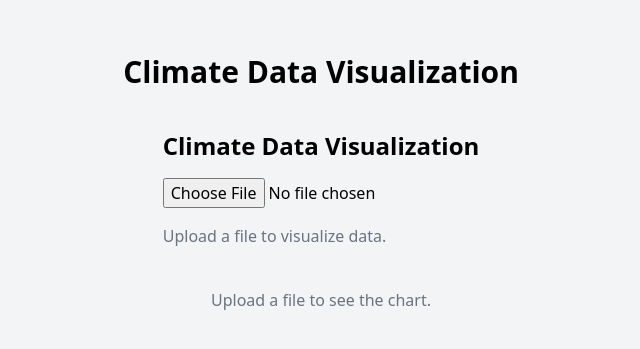
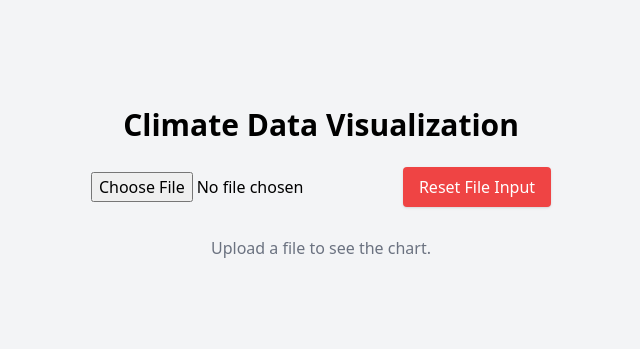
Before and after one commit to nektgr/climate-data-frontend, a React (Create React App) app: page / in a window 1280 px wide. Shown: the part 217-566 px from the top of the page, without its empty margins (319-959 px from the left). Built offline with nearby package versions, Linux system fonts and the light colour scheme; what chartjs-plugin-zoom would draw is missing.

Commit message:
Added reset logic/finilized toggle between month year and +/-σ

```diff
--- a/package.json
+++ b/package.json
@@ -10,6 +10,7 @@
     "chart.js": "^4.4.7",
     "chartjs-plugin-zoom": "^2.2.0",
     "cra-template": "1.2.0",
+    "papaparse": "^5.4.1",
     "react": "^18.3.1",
     "react-chartjs-2": "^5.2.0",
     "react-dom": "^18.3.1",
--- a/src/App.jsx
+++ b/src/App.jsx
@@ -4,14 +4,54 @@ import PlotChart from "./components/PlotChart";
 
 const App = () => {
   const [chartData, setChartData] = useState(null);
+  const [error, setError] = useState(null);
+  const [isYearly, setIsYearly] = useState(true);
+
+  const toggleView = () => {
+    setIsYearly((prev) => !prev);
+  };
+
+  const resetApp = () => {
+    setChartData(null);
+    setError(null);
+    setIsYearly(true); // Reset to default view
+  };
 
   return (
     <div className="min-h-screen bg-gray-100 flex flex-col items-center justify-center p-4">
       <h1 className="text-3xl font-bold mb-6">Climate Data Visualization</h1>
-      <FileUpload setChartData={setChartData} />
+      {error && (
+        <div
+          style={{
+            backgroundColor: "#f8d7da",
+            color: "#721c24",
+            padding: "10px",
+            border: "1px solid #f5c6cb",
+            borderRadius: "5px",
+            marginBottom: "20px",
+          }}
+        >
+          {error}
+        </div>
+      )}
+      <FileUpload setChartData={setChartData} setError={setError} />
       {chartData ? (
-        <div className="mt-6 w-full max-w-4xl">
-          <PlotChart data={chartData} />
+        <div className="mt-6 w-full max-w-6xl">
+          <div className="mb-4 flex justify-between items-center">
+            <button
+              onClick={toggleView}
+              className="px-4 py-2 bg-blue-500 text-white rounded shadow hover:bg-blue-600 transition"
+            >
+              {isYearly ? "Switch to Monthly View" : "Switch to Yearly View"}
+            </button>
+            <button
+              onClick={resetApp}
+              className="px-4 py-2 bg-red-500 text-white rounded shadow hover:bg-red-600 transition"
+            >
+              Reset
+            </button>
+          </div>
+          <PlotChart data={chartData} isYearly={isYearly} />
         </div>
       ) : (
         <p className="text-gray-500 mt-6">Upload a file to see the chart.</p>
--- a/src/components/FileUpload.jsx
+++ b/src/components/FileUpload.jsx
@@ -1,76 +1,100 @@
-import React, { useState } from "react";
-import axios from "axios";
-import PlotChart from "./PlotChart";
+import React, { useRef } from "react";
+import Papa from "papaparse";
 
-const App = () => {
-  const [chartData, setChartData] = useState(null);
-  const [errorMessage, setErrorMessage] = useState("");
+const FileUpload = ({ setChartData, setError }) => {
+  const fileInputRef = useRef(null);
 
-  const handleFileUpload = async (event) => {
-    setErrorMessage(""); // Clear previous errors
+  const handleFileUpload = (event) => {
     const file = event.target.files[0];
-
-    if (!file) {
-      setErrorMessage("Please select a file.");
+    if (!file || file.type !== "text/csv") {
+      setError("Invalid file type. Please upload a valid CSV file.");
       return;
     }
 
-    const formData = new FormData();
-    formData.append("file", file);
+    setChartData(null); // Clear existing chart data
+    setError(null); // Clear existing errors
 
-    try {
-      // Upload file to backend
-      const uploadResponse = await axios.post(
-        "http://127.0.0.1:8000/api/upload/",
-        formData,
-        {
-          headers: { "Content-Type": "multipart/form-data" },
+    Papa.parse(file, {
+      header: true,
+      skipEmptyLines: true,
+      complete: (results) => {
+        console.log("Parsed Results:", results);
+
+        const normalizeHeader = (header) => header.trim().toLowerCase();
+        const headers = results.meta.fields.map(normalizeHeader);
+        const requiredHeaders = ["year", "jan", "feb", "mar", "apr", "may", "jun", "jul", "aug", "sep", "oct", "nov", "dec"];
+
+        // Check for missing headers
+        const missingHeaders = requiredHeaders.filter((header) => !headers.includes(header));
+        if (missingHeaders.length > 0) {
+          setError(`Missing required columns: ${missingHeaders.join(", ")}.`);
+          return;
         }
-      );
 
-      // Extract only the file name from the response
-      const fileName = uploadResponse.data.file_path.split("/").pop();
+        const labels = [];
+        const values = [];
+        let skippedRows = 0;
 
-      // Process file
-      const processResponse = await axios.get(
-        `http://127.0.0.1:8000/api/process/?file_name=${fileName}`
-      );
+        // Process each row of data
+        results.data.forEach((row) => {
+          const year = row["Year"]?.trim() || row["year"]?.trim();
+          if (!year || isNaN(year)) {
+            skippedRows++;
+            return; // Skip rows with invalid year
+          }
 
-      // Set chart data
-      const { years, yearly_averages } = processResponse.data;
-      setChartData({
-        labels: years,
-        values: yearly_averages,
+          requiredHeaders.slice(1).forEach((month, index) => {
+            const value = parseFloat(row[month]?.trim() || row[month.charAt(0).toUpperCase() + month.slice(1)]?.trim());
+            if (!isNaN(value)) {
+              labels.push(`${year}-${String(index + 1).padStart(2, "0")}`);
+              values.push(value);
+            }
           });
-    } catch (error) {
-      setErrorMessage("An error occurred. Please try again.");
-      console.error("Error:", error);
+        });
+
+        if (!labels.length || !values.length) {
+          setError("No valid data found in the CSV file. Ensure all months have numeric values and 'Year' is properly formatted.");
+          return;
+        }
+
+        if (skippedRows > 0) {
+          setError(`${skippedRows} rows were skipped due to invalid data.`);
+        } else {
+          setError(null); // Clear any previous errors
+        }
+
+        setChartData({ labels, values });
+      },
+      error: (err) => {
+        console.error("Error reading file:", err);
+        setError("Error reading the file. Please try again.");
+      },
+    });
+  };
+
+  const handleReset = () => {
+    if (fileInputRef.current) {
+      fileInputRef.current.value = ""; // Clear the file input value
     }
   };
 
   return (
-    <div className="p-4">
-      <h1 className="text-2xl font-bold mb-4">Climate Data Visualization</h1>
-
-      {/* File Upload Section */}
-      <div className="mb-4">
+    <div>
       <input
+        ref={fileInputRef}
         type="file"
         accept=".csv"
         onChange={handleFileUpload}
-          className="block mb-2"
+        style={{ marginBottom: "10px" }}
       />
-        {errorMessage && <p className="text-red-500">{errorMessage}</p>}
-      </div>
-
-      {/* Chart Section */}
-      {chartData ? (
-        <PlotChart data={chartData} />
-      ) : (
-        <p className="text-gray-500">Upload a file to visualize data.</p>
-      )}
+      <button
+        onClick={handleReset}
+        className="px-4 py-2 bg-red-500 text-white rounded shadow hover:bg-red-600 transition"
+      >
+        Reset File Input
+      </button>
     </div>
   );
 };
 
-export default App;
+export default FileUpload;
--- a/src/components/PlotChart.jsx
+++ b/src/components/PlotChart.jsx
@@ -1,4 +1,4 @@
-import React, { useRef } from "react";
+import React, { useEffect, useRef, useState } from "react";
 import { Line } from "react-chartjs-2";
 import {
   Chart as ChartJS,
@@ -8,45 +8,81 @@ import {
   LineElement,
   Tooltip,
   Legend,
+  Title,
 } from "chart.js";
 import zoomPlugin from "chartjs-plugin-zoom";
 
-// Register the necessary components and plugins
-ChartJS.register(CategoryScale, LinearScale, PointElement, LineElement, Tooltip, Legend, zoomPlugin);
+ChartJS.register(CategoryScale, LinearScale, PointElement, LineElement, Tooltip, Legend, Title, zoomPlugin);
 
-const PlotChart = ({ data }) => {
+const PlotChart = ({ data, isYearly }) => {
+  const [chartData, setChartData] = useState(null);
   const chartRef = useRef(null);
 
-  const chartData = {
-    labels: data.labels, // Dynamic labels
-    datasets: [
-      {
-        label: "Yearly Average Temperature",
-        data: data.values, // Dynamic data
-        borderColor: "rgba(75,192,192,1)",
-        backgroundColor: "rgba(75,192,192,0.2)",
-        borderWidth: 2,
-        pointRadius: 3,
-        tension: 0.4, // Curved lines
-      },
-    ],
+  const calculateYearlyData = (data) => {
+    const yearlyData = {};
+    data.labels.forEach((date, index) => {
+      const year = date.split("-")[0];
+      if (!yearlyData[year]) yearlyData[year] = [];
+      yearlyData[year].push(data.values[index]);
+    });
+
+    const years = Object.keys(yearlyData);
+    const averages = years.map((year) => {
+      const values = yearlyData[year];
+      return values.reduce((sum, value) => sum + value, 0) / values.length;
+    });
+
+    const stddevs = years.map((year, idx) => {
+      const values = yearlyData[year];
+      const mean = averages[idx];
+      return Math.sqrt(values.map((v) => (v - mean) ** 2).reduce((sum, v) => sum + v, 0) / values.length);
+    });
+
+    return { labels: years, values: averages, stddev: stddevs };
   };
 
-  const options = {
-    responsive: true,
-    plugins: {
-      legend: { position: "top" },
-      tooltip: { mode: "index", intersect: false },
-      zoom: {
-        pan: { enabled: true, mode: "x" },
-        zoom: { wheel: { enabled: true }, pinch: { enabled: true }, mode: "x" },
-      },
-    },
-    scales: {
-      x: { title: { display: true, text: "Years" } },
-      y: { title: { display: true, text: "Temperature (°C)" } },
-    },
-  };
+  useEffect(() => {
+    if (isYearly) {
+      const yearlyData = calculateYearlyData(data);
+      setChartData({
+        labels: yearlyData.labels,
+        datasets: [
+          {
+            label: "Yearly Average Temperature",
+            data: yearlyData.values,
+            borderColor: "blue",
+            fill: false,
+          },
+          {
+            label: "+1σ",
+            data: yearlyData.values.map((v, i) => v + yearlyData.stddev[i]),
+            borderColor: "red",
+            borderDash: [5, 5],
+            fill: false,
+          },
+          {
+            label: "-1σ",
+            data: yearlyData.values.map((v, i) => v - yearlyData.stddev[i]),
+            borderColor: "green",
+            borderDash: [5, 5],
+            fill: false,
+          },
+        ],
+      });
+    } else {
+      setChartData({
+        labels: data.labels,
+        datasets: [
+          {
+            label: "Monthly Temperature",
+            data: data.values,
+            borderColor: "blue",
+            fill: false,
+          },
+        ],
+      });
+    }
+  }, [isYearly, data]);
 
   const resetZoom = () => {
     if (chartRef.current) {
@@ -54,13 +90,51 @@ const PlotChart = ({ data }) => {
     }
   };
 
+  if (!chartData) return null;
+
   return (
     <div>
-      <Line ref={chartRef} data={chartData} options={options} />
-      <button onClick={resetZoom} className="mt-2 px-4 py-2 bg-blue-500 text-white rounded">
+      <Line
+        ref={chartRef}
+        data={chartData}
+        options={{
+          responsive: true,
+          plugins: {
+            legend: { display: true },
+            zoom: {
+              pan: {
+                enabled: true,
+                mode: "x", // Enable panning along the x-axis
+              },
+              zoom: {
+                wheel: { enabled: true }, // Enable zooming with the mouse wheel
+                pinch: { enabled: true }, // Enable zooming with pinch gestures
+                mode: "x", // Enable zooming along the x-axis
+              },
+            },
+          },
+          scales: {
+            x: { title: { display: true, text: isYearly ? "Years" : "Months" } },
+            y: { title: { display: true, text: "Temperature (°C)" } },
+          },
+        }}
+      />
+      <button
+        onClick={resetZoom}
+        style={{
+          marginTop: "10px",
+          padding: "10px",
+          backgroundColor: "#007BFF",
+          color: "white",
+          border: "none",
+          borderRadius: "5px",
+          cursor: "pointer",
+        }}
+      >
         Reset Zoom
       </button>
     </div>
   );
 };
+
 export default PlotChart;
```
Also changed, not shown: 1 other file (tests, documents, lock files or other folders). Lines whose indentation alone changed are shown as unchanged.
